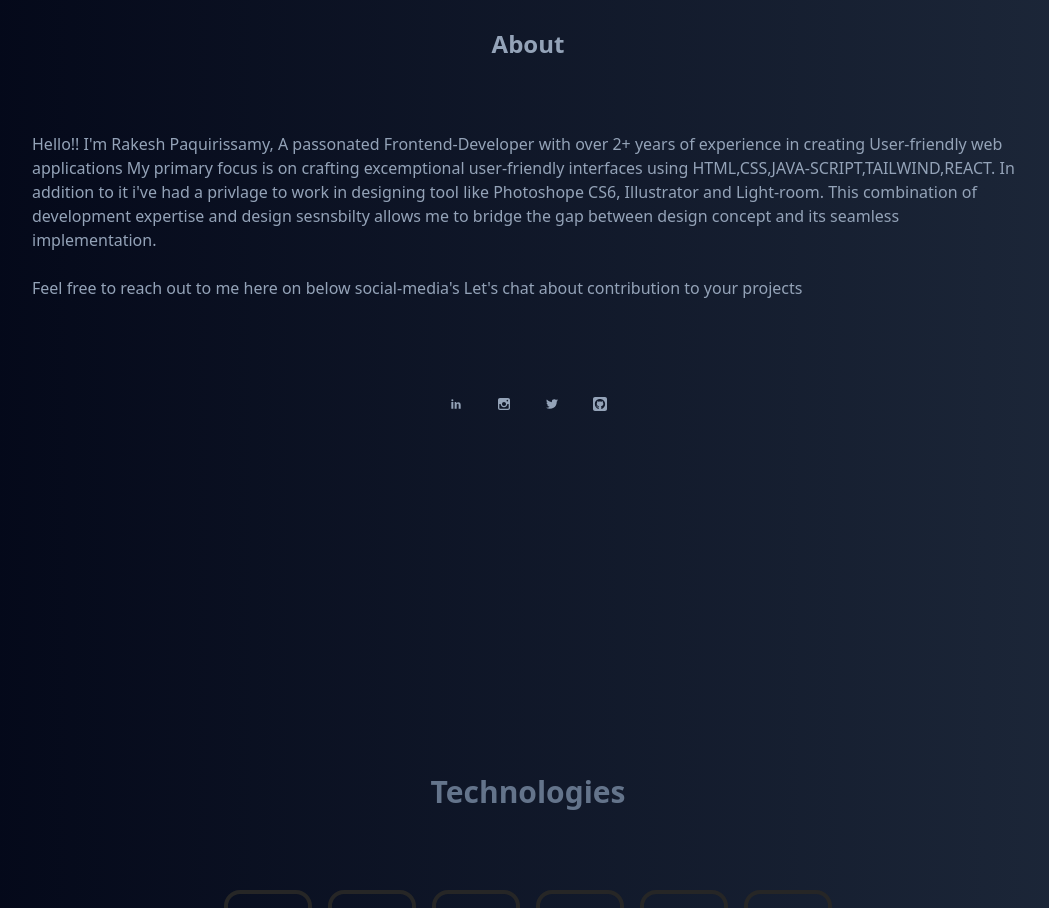
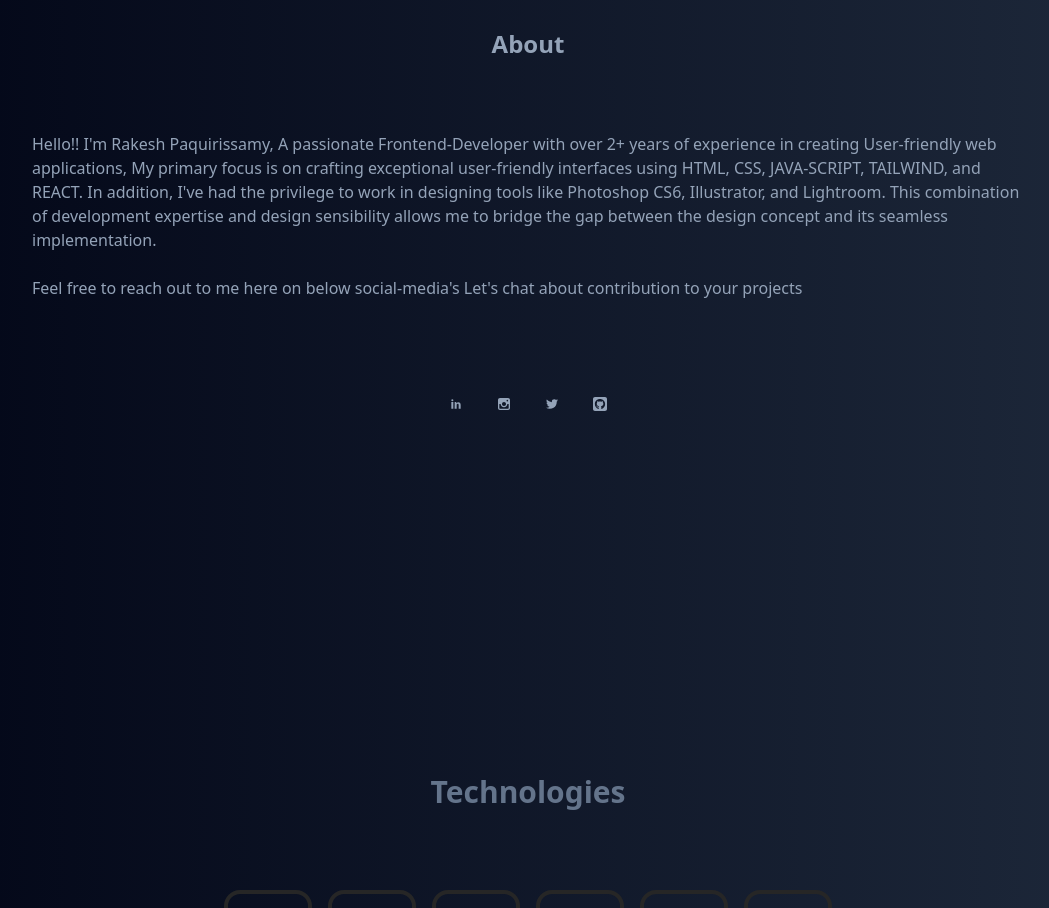
Before and after one commit to Rakesh-Paquirissamy/rakesh_rp, a React (Create React App) app: page / in a window 1280 px wide. Shown: the part 900-1808 px from the top of the page, without its empty margins (112-1161 px from the left). Built offline with nearby package versions, Linux system fonts and the light colour scheme.

Commit message:
About section correction

```diff
--- a/src/components/About.jsx
+++ b/src/components/About.jsx
@@ -11,10 +11,10 @@ const About = () => {
           <div className='pb-8 justify-center'>
             <h2  className=' text-2xl font-semibold border-slate-500 text-center pt-14 mt-14'>About</h2>
           </div>
-            <p className=' text-base mt-10 '>Hello!! I'm Rakesh Paquirissamy, A passonated Frontend-Developer with over 2+ years of experience in creating User-friendly web applications
-               My primary focus is on crafting excemptional user-friendly interfaces using HTML,CSS,JAVA-SCRIPT,TAILWIND,REACT.
-               In addition to it i've had a privlage to work in designing tool like Photoshope CS6, Illustrator and Light-room.
-               This combination of development expertise and design sesnsbilty allows me to bridge the gap between design concept and its seamless implementation.
+            <p className=' text-base mt-10 '>Hello!! I'm Rakesh Paquirissamy,
+              A passionate Frontend-Developer with over 2+ years of experience in creating User-friendly web applications,
+              My primary focus is on crafting exceptional user-friendly interfaces using HTML, CSS, JAVA-SCRIPT, TAILWIND, and REACT. In addition, I've had the privilege to work in designing tools like Photoshop CS6, Illustrator, and Lightroom.
+              This combination of development expertise and design sensibility allows me to bridge the gap between the design concept and its seamless implementation.
             </p>
 
              <br />
```
